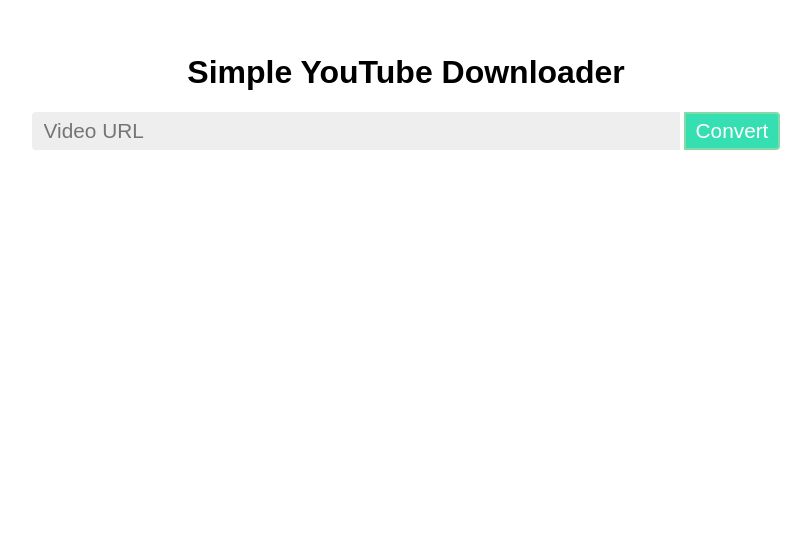
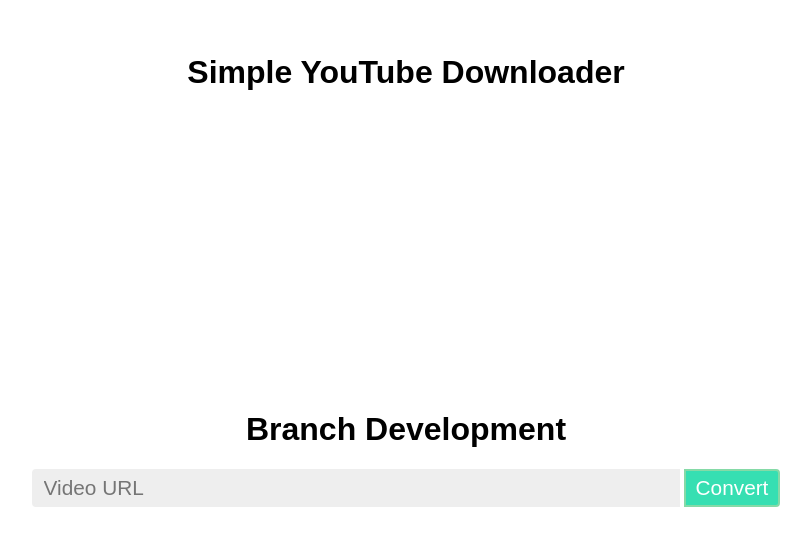
Before and after one commit to gagassurya19/yt-dl, a plain HTML site: page index.html in a window 1280 px wide. Shown: the part 266-800 px from the top of the page, without its empty margins (234-1045 px from the left). Drawn offline with Linux system fonts and the light colour scheme.

Commit message:
create-heading

```diff
--- a/index.html
+++ b/index.html
@@ -6,6 +6,7 @@
 </head>
 <body>
     <h1 class="heading">Simple YouTube Downloader</h1>
+    <h1 class="heading">Branch Development</h1>
     <input class="URL-input" placeholder="Video URL">
     <button class="convert-button">Convert</button>
 </body>
```
